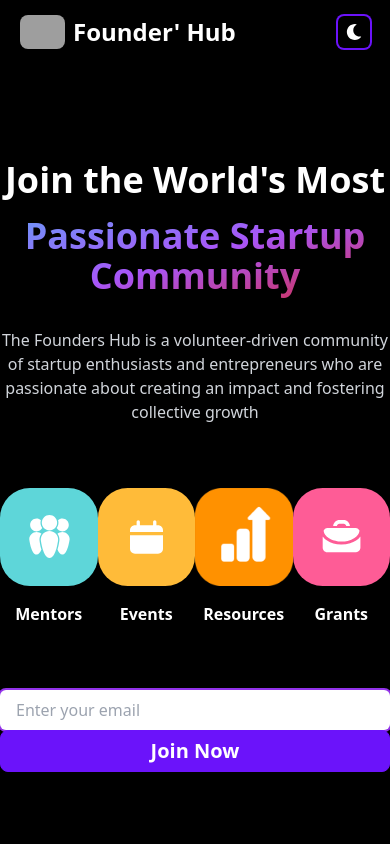
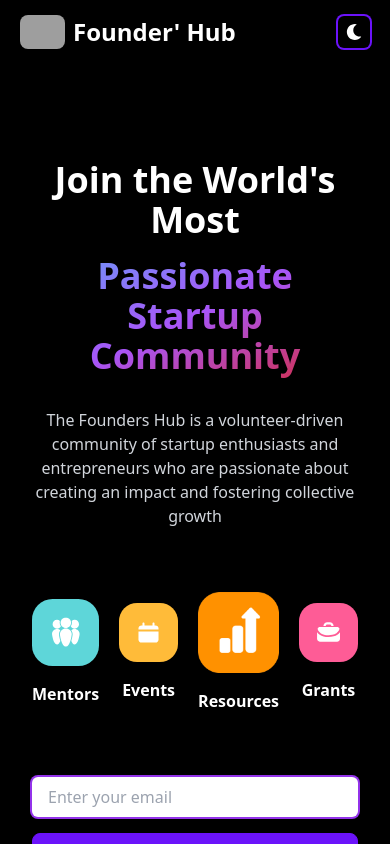
Before and after one commit to blaze2004/founders_hub, a Next.js app: page / in a window 390 px wide. Shown: the top 844 px of the page. Built offline with nearby package versions, Linux system fonts and the light colour scheme; grey boxes are pictures that could not be loaded.

Commit message:
fixed small responsive details in hero

```diff
--- a/src/components/index/hero.tsx
+++ b/src/components/index/hero.tsx
@@ -64,7 +64,7 @@ const Hero=() => {
         The Founders Hub is a volunteer-driven community of startup enthusiasts and entrepreneurs who are passionate about creating an impact and fostering collective growth
       </p>
 
-      <div className="flex items-center justify-between w-full max-w-screen-md my-16">
+      <div className="flex items-center gap-5 justify-between w-full max-w-screen-md my-16">
         {
           features.map((feature, index) => (
             <FeatureCard
@@ -77,7 +77,7 @@ const Hero=() => {
         }
       </div>
 
-      <div className='flex flex-col sm:flex-row sm:space-x-4 w-full max-w-screen-sm'>
+      <div className='flex flex-col sm:flex-row sm:space-x-4 gap-4 w-full max-w-screen-sm'>
         <input
           type='email'
           placeholder='Enter your email'
--- a/src/pages/index.tsx
+++ b/src/pages/index.tsx
@@ -3,7 +3,7 @@ import Hero from '@/components/index/hero';
 const Home=() => {
   return (
     <>
-      <div className='flex w-full flex-col items-center py-32 bg-black text-white'>
+      <div className='flex w-full p-8 flex-col items-center py-32 bg-black text-white'>
         <Hero />
       </div>
       <div className='flex w-full flex-col items-center py-32'>
```
